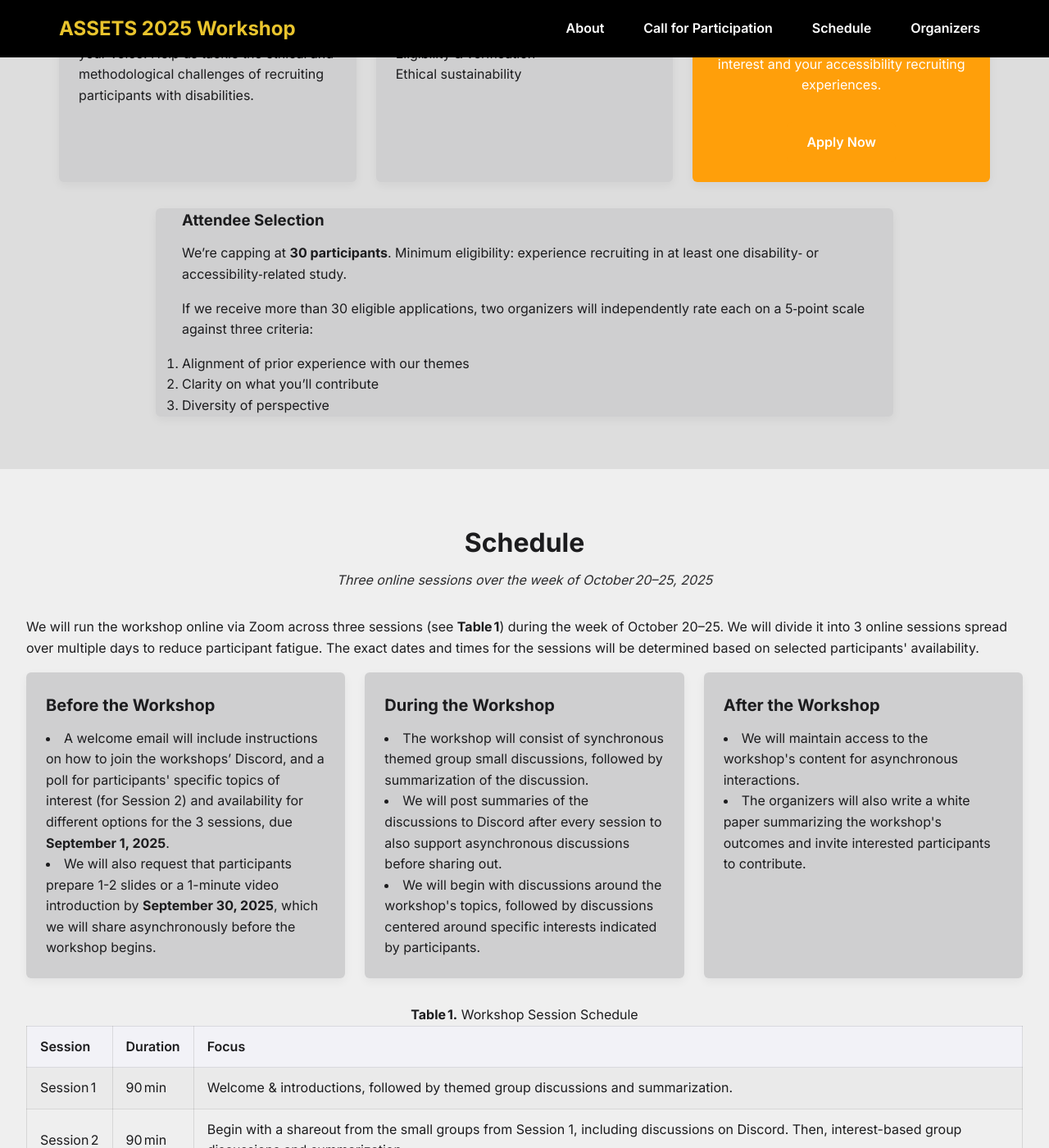
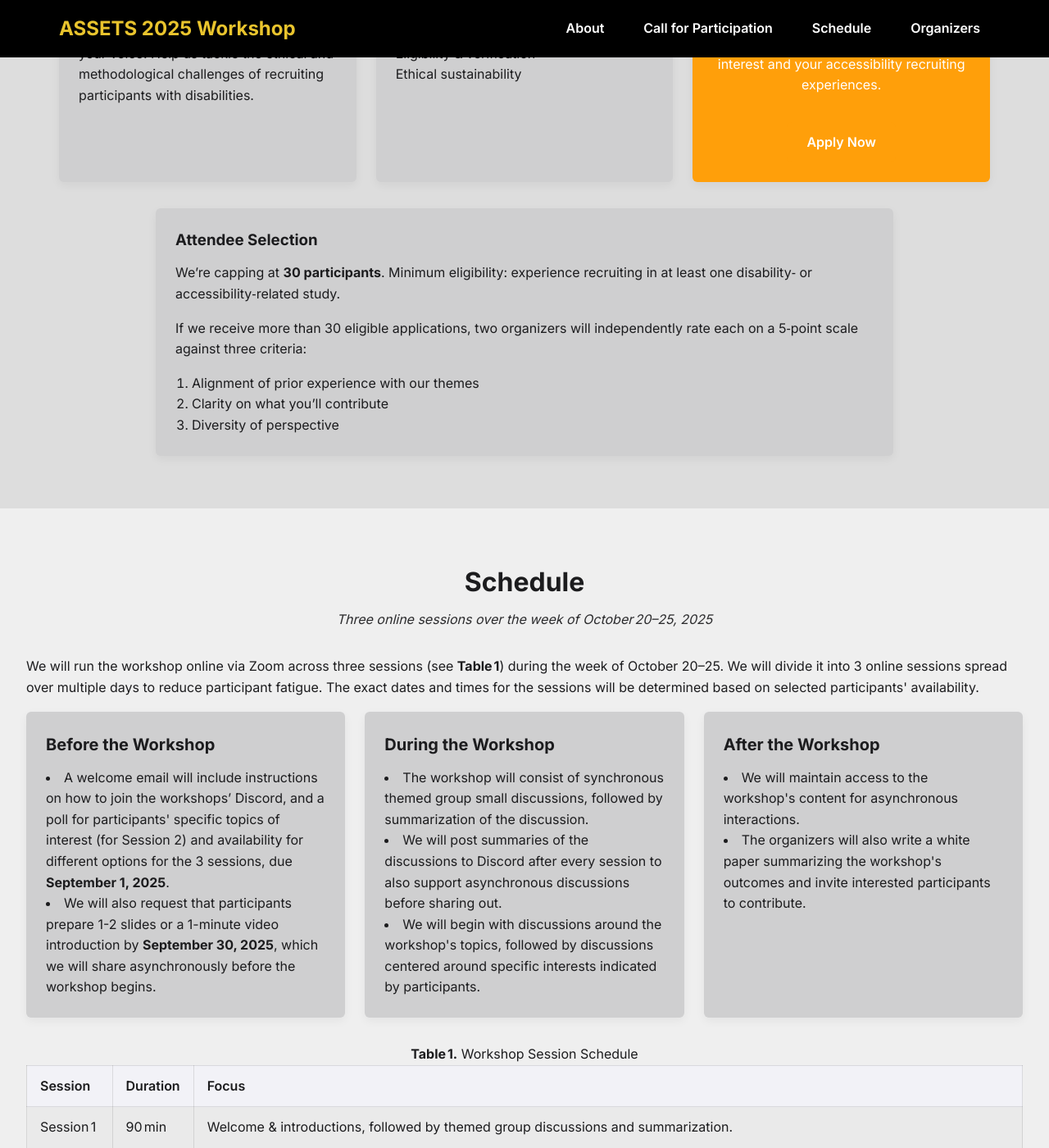
Before and after one commit to assets-recruitment-2025/assets-recruitment-2025.github.io, a Jekyll site: the page built from index.md, in a window 1280 px wide and 1400 px high, scrolled down 1590 px. Shown: the whole window at 82% size. Built offline with Jekyll 4.4.1, drawn with Linux system fonts in a browser that asks for light colours.

Commit message:
Call for Participation

```diff
--- a/assets/css/style.css
+++ b/assets/css/style.css
@@ -461,13 +461,11 @@ img {
 #about {
   padding: 4rem 2rem;
   background:  #EFEFEF;
-  margin: 0 auto;
 }
 
 #participate {
-  padding: 4rem 2rem;
+  padding: auto;
   background:  #DDDDDD;
-  margin: 0 auto;
 }
 #schedule {
   padding: 4rem 2rem;
@@ -561,6 +559,7 @@ img {
 /* Attendee selection panel (full‑width but constrained) */
 .call-for-participation .selection-panel {
   background: var(--clr-surface);
+  padding: 1.5rem;
   border-radius: var(--radius);
   box-shadow: 0 4px 12px rgba(0,0,0,0.05);
   max-width: 900px;
@@ -571,6 +570,7 @@ img {
   margin-bottom: 0.75rem;
 }
 .call-for-participation .selection-panel ol {
+  padding-left: 1.25rem;
   margin: 0 auto;
 }
 .call-intro {
```
